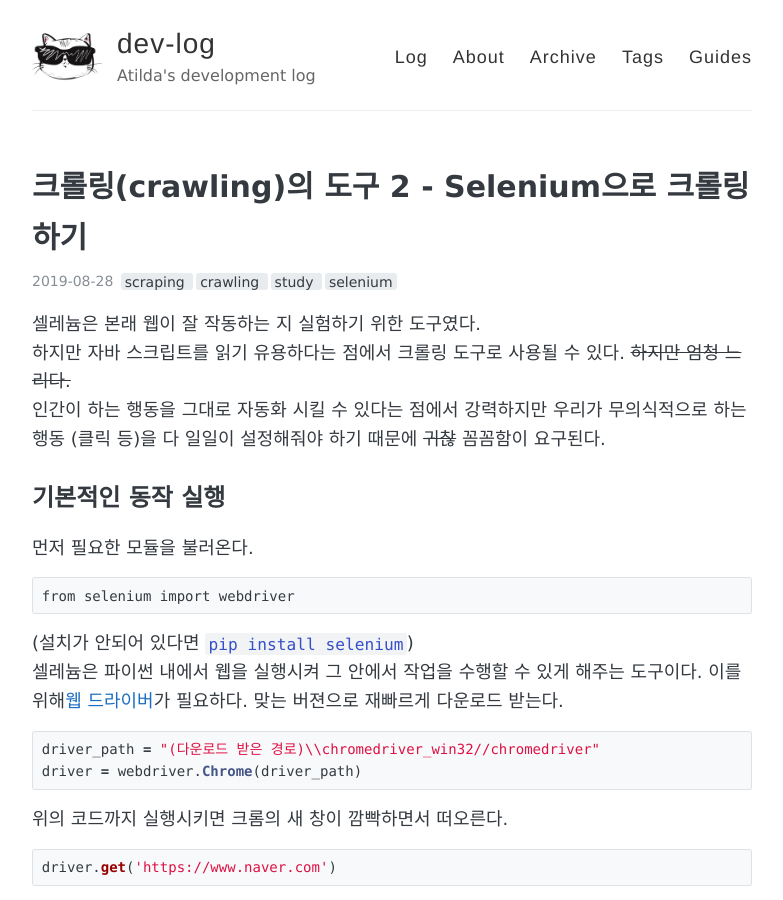
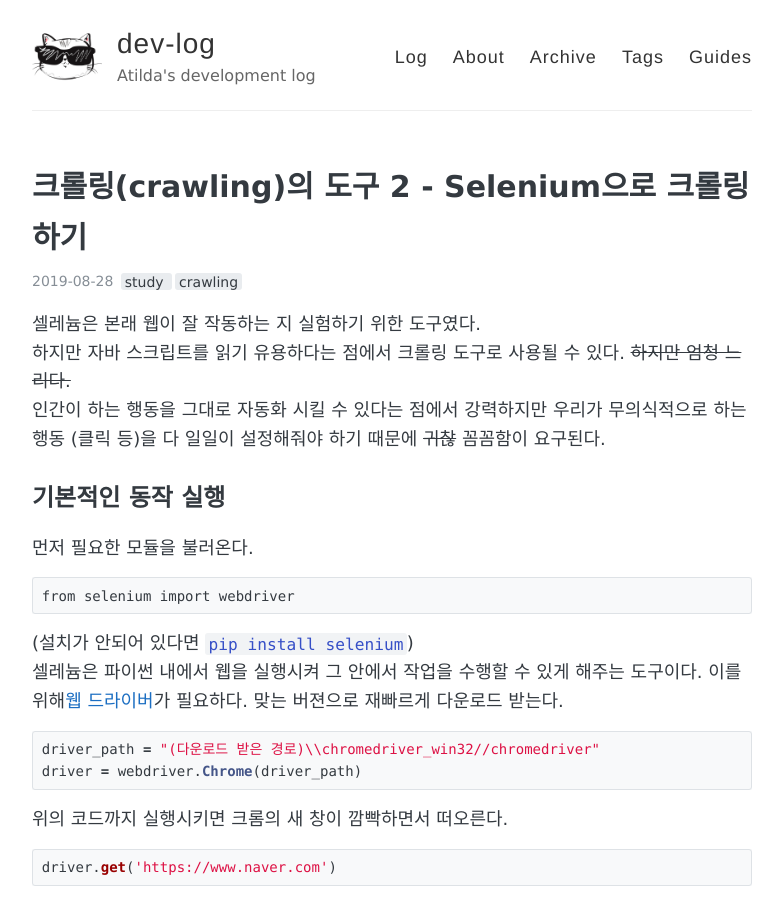
Before and after one commit to stellarway/stellarway.github.io, a Jekyll site: the page built from _posts/2019-08-28-selenium.md, in a window 1280 px wide and 900 px high. Shown: the whole window, without its empty margins (248-1031 px from the left). Built offline with Jekyll 4.4.1, drawn with Linux system fonts in a browser that asks for light colours.

Commit message:
_posts/2019-08-28-selenium.md updated

```diff
--- a/_posts/2019-08-28-selenium.md
+++ b/_posts/2019-08-28-selenium.md
@@ -1,7 +1,7 @@
 ---
 layout: post
 title: "크롤링(crawling)의 도구 2 - Selenium으로 크롤링하기"
-tags: [scraping, crawling, study, selenium]
+tags: [study, crawling]
 comments: true
 ---
 
```
Also changed, not shown: other parts of _posts/2019-08-28-selenium.md (+1 -1 lines).
